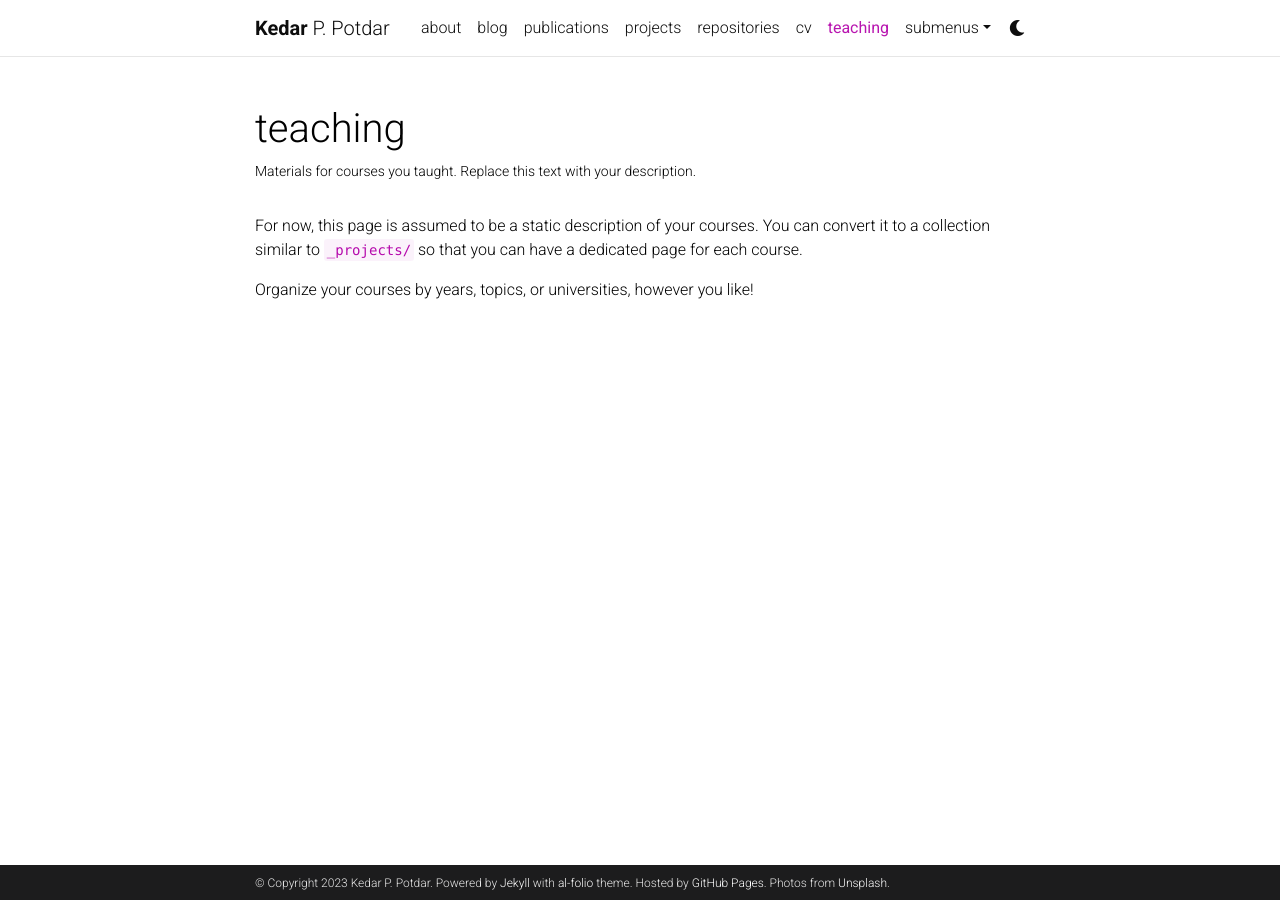
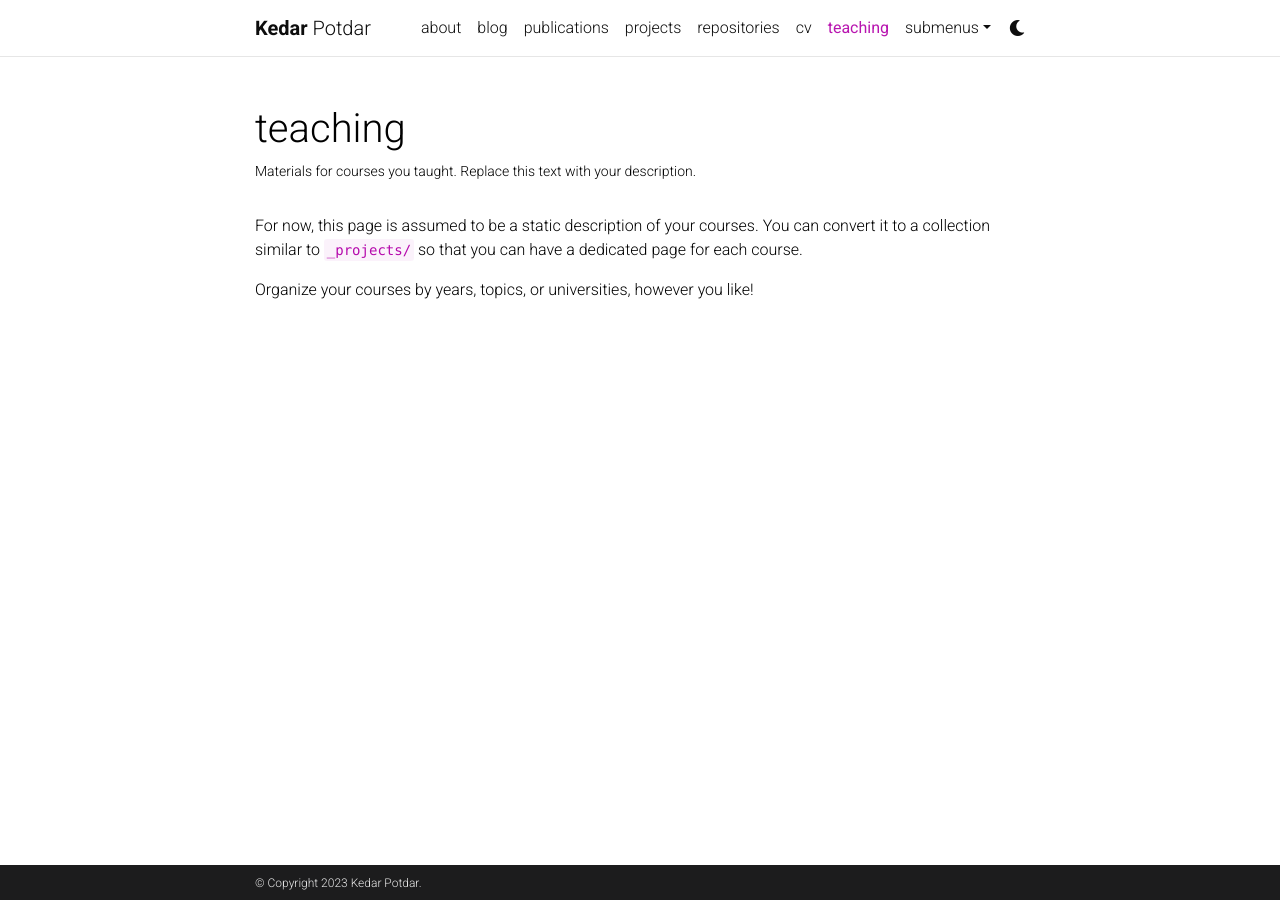
Before and after one commit to kedar123pro/kedar123pro.github.io, a Jekyll site: the page built from _pages/teaching.md, in a window 1280 px wide. Built offline with Jekyll 4.4.1, drawn with Linux system fonts in a browser that asks for light colours; full-size pictures stand in for the smaller copies a plugin makes; comment, search, counter and statistics services are not loaded; a style sheet for code colours, icons or effects is not loaded.

Commit message:
Update _config.yml

```diff
--- a/_config.yml
+++ b/_config.yml
@@ -4,16 +4,13 @@
 
 title: blank # the website title (if blank, full name will be used instead)
 first_name: Kedar
-middle_name: P.
+middle_name:
 last_name: Potdar
 email: you@example.com
 description: > # the ">" symbol means to ignore newlines until "footer_text:"
   A simple, whitespace theme for academics. Based on [*folio](https://github.com/bogoli/-folio) design.
-footer_text: >
-  Powered by <a href="https://jekyllrb.com/" target="_blank">Jekyll</a> with <a href="https://github.com/alshedivat/al-folio">al-folio</a> theme.
-  Hosted by <a href="https://pages.github.com/" target="_blank">GitHub Pages</a>.
-  Photos from <a href="https://unsplash.com" target="_blank">Unsplash</a>.
-keywords: jekyll, jekyll-theme, academic-website, portfolio-website  # add your own keywords or leave empty
+
+keywords: kedar potdar, kedar, potdar, nvidia  # add your own keywords or leave empty
 
 lang: en # the language of your site (for example: en, fr, cn, ru, etc.)
 icon: ⚛️  # the emoji used as the favicon (alternatively, provide image name in /assets/img/)
@@ -75,9 +72,9 @@
 gitlab_username: # your GitLab user name
 twitter_username: # your Twitter handle
 mastodon_username: # your mastodon instance+username in the format instance.tld/@username
-linkedin_username: # your LinkedIn user name
+linkedin_username: kedar-potdar
 telegram_username: # your Telegram user name
-scholar_userid: # your Google Scholar ID
+scholar_userid: 2hYADO4AAAAJ
 semanticscholar_id: # your Semantic Scholar ID
 whatsapp_number: # your WhatsApp number (full phone number in international format. Omit any zeroes, brackets, or dashes when adding the phone number in international format.)
 orcid_id: # your ORCID ID
```
